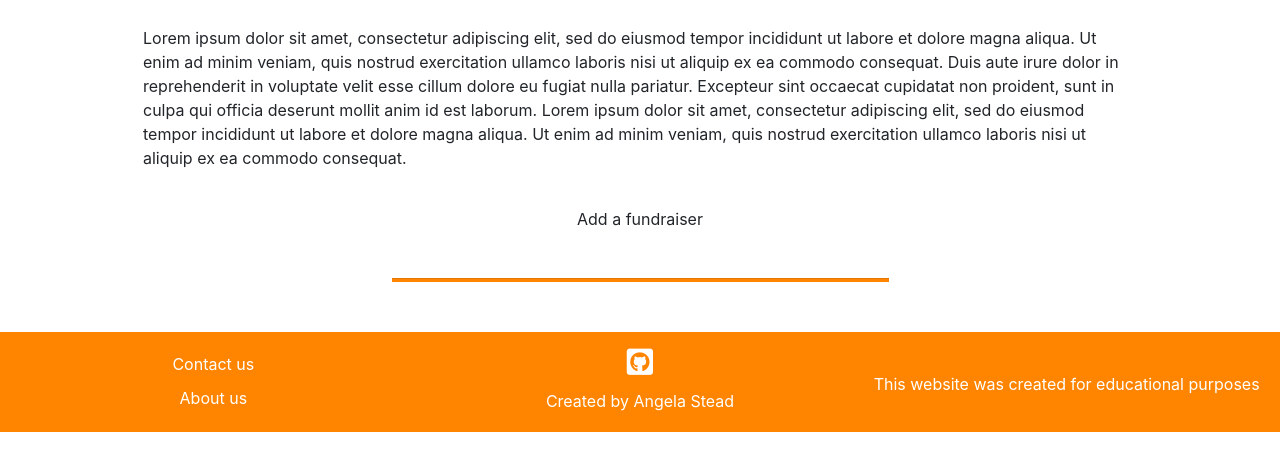
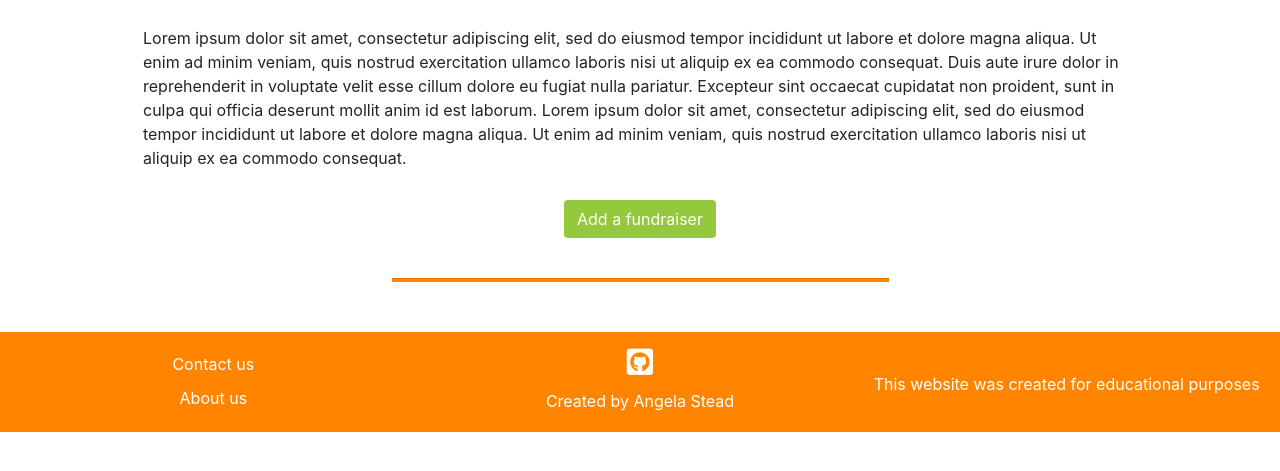
Before and after one commit to Angie55/MilestoneThree_KnowlegeisPower, a Flask app: page /get_fundraisers in a window 1280 px wide. Shown: the part 143-614 px from the top of the page. Run offline with Flask 2, Linux system fonts and the light colour scheme; data that the repository does not hold is empty; some libraries are stand-ins or nearby versions.

Commit message:
added link from fundraiser page to add a fundraiser form

```diff
--- a/templates/fundraisers.html
+++ b/templates/fundraisers.html
@@ -14,7 +14,7 @@
         ad minim veniam, quis nostrud exercitation ullamco laboris nisi ut aliquip ex ea commodo consequat.</p>
         </p>
         <div class="text-center">
-            <a class="btn btn-colour" href="#" role="button">Add a fundraiser</a>
+            <a class="btn green-button" href="{{ url_for('add_fundraiser') }}" role="button">Add a fundraiser</a>
         </div>
     </header>
 
```
